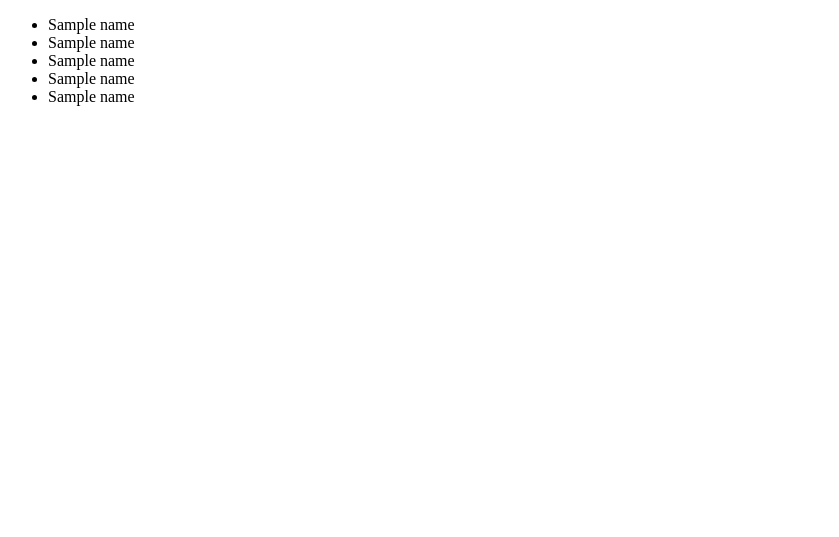
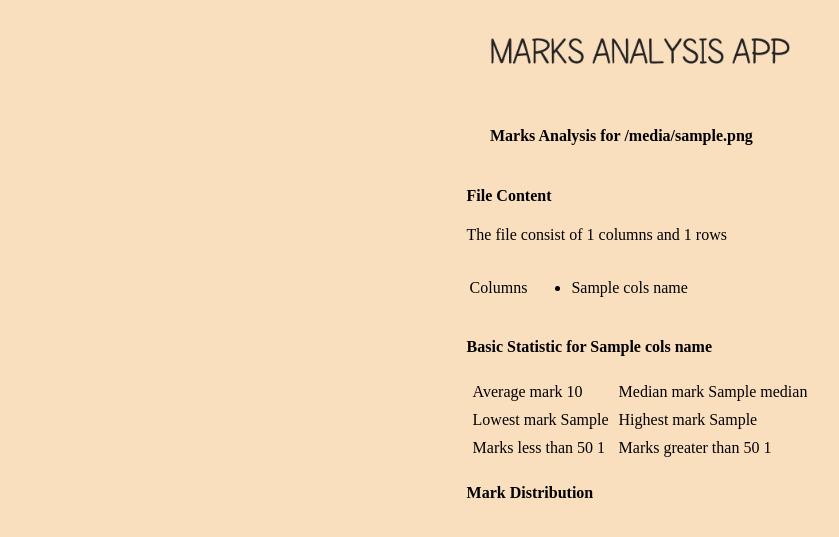
Before and after one commit to NkululekoMbhele/MarksAnalysis_Flask_App, a Flask app: template templates/analysis.html in a window 1280 px wide. Shown: the top 537 px of the page, without its empty margins (0-839 px from the left). Run offline with Flask 2, Linux system fonts and the light colour scheme; the template is opened without the code that fills it: most values are stand-ins (such as "Sample title", 1, 10 or a date in 2020).

Commit message:
second commit

```diff
--- a/app.py
+++ b/app.py
@@ -1,6 +1,8 @@
 from flask import Flask, redirect, url_for, render_template, request
 from werkzeug.utils import secure_filename
 from analysis import analysis_data
+import pandas as pd
+
 
 app = Flask(__name__)
 
@@ -26,10 +28,50 @@ def upload_file():
 @app.route('/analysis')
 def analysis_data():
     file = request.args['file']
+    df = pd.read_csv (r'./uploads/student_marks.csv')
+    # columns
+    colsName = df.columns.values.tolist()
+
+    # Number of rows and columns
+    colNumber = df.shape[1]
+    rowNumber = df.shape[0]
+
+    # mean
+    aveMark = df[colsName[-1]].mean()
+
+    # median
+    median = df[colsName[-1]].median()
+
+    # lowest mark
+    minMark = df[colsName[-1]].min()
+
+    # highest mark
+    maxMark = df[colsName[-1]].max()
+
+    df1 = df[(df.filter(like=colsName[-1]) >= 50).any(axis=1)]
+    df2 = df[(df.filter(like=colsName[-1]) < 50).any(axis=1)]
+
+    # "how many students got greater than 50"
+    passedNumber = df1.shape[0]
+    # "how many students got less than 50"
+    failedNumber = df2.shape[0]
+
+    basicStat = {
+        "colsNames": colsName,
+        "colNumber": colNumber,
+        "rowNumber": rowNumber,
+        "average": aveMark,
+        "median": median,
+        "minMark": minMark,
+        "maxMark": maxMark,
+        "passedNumber" : passedNumber,
+        "failedNumber": failedNumber
+    }
+
     if request.method == 'POST':
         return 'redirected'
     else:
-        return render_template('analysis.html', name=file)
+        return render_template('analysis.html', filename=file, basicStat=basicStat)
 
 
 if __name__ == '__main__':
--- a/requirements.txt
+++ b/requirements.txt
@@ -1,4 +1,4 @@
 Flask
 pandas
-matlibplot
+matplotlib
 werkzeug
--- /dev/null
+++ b/static/analysis.css
@@ -0,0 +1,28 @@
+body {
+    padding: 0;
+    margin: 0;
+    box-sizing: border-box;
+    background-color: rgb(250, 223, 191);
+}
+
+.container {
+    display: flex;
+    width: 100vw;
+    flex-direction: column;
+    align-items: center;
+    min-height: 100vh;
+}
+
+.header img {
+    width: 300px;
+    height: auto;
+    margin: 30px auto;
+}
+
+.header p {
+    text-align: center;
+    width: 300px;
+    margin: 0 auto;
+    font-weight: 100;
+    font-size: 20px;
+}
--- a/static/style.css
+++ b/static/style.css
@@ -11,7 +11,7 @@ body,
     display: flex;
     flex-direction: column;
     align-items: center;
-    background-color: bisque;
+    background-color: rgb(250, 223, 191);
 }
 
 .header img {
--- a/templates/analysis.html
+++ b/templates/analysis.html
@@ -5,15 +5,106 @@
     <meta charset="UTF-8" />
     <meta http-equiv="X-UA-Compatible" content="IE=edge" />
     <meta name="viewport" content="width=device-width, initial-scale=1.0" />
+    <link rel="stylesheet" href="{{url_for('static', filename='analysis.css')}}" />
     <title>Analysis - Result</title>
 </head>
 
 <body>
-    <ul>
-        {% for i in range(0, 5) %}
-        <li>{{name}}</li>
-        {% endfor %}
-    </ul>
-</body>
+    <div class="container">
+        <div class="row header">
+            <img src="{{url_for('static', filename='logo.png')}}" alt="image" />
+            <h4>
+                Marks Analysis for {{filename}}
+            </h4>
+        </div>
+        <div class="results">
+            <div class="file-content">
+                <h4>File Content</h4>
+                <div class="inside">
+                    <p>The file consist of {{basicStat['colNumber']}} columns and {{basicStat["rowNumber"]}} rows</p>
+                    <table>
+                        <tr>
+                            <td>Columns </td>
+                            <td>
+                                <ul>
+                                    {%for i in basicStat['colsNames']%}
+                                    <li>{{i}}</li>
+                                    {%endfor%}
+                                </ul>
+                            </td>
+                        </tr>
+                    </table>
+                </div>
+            </div>
+            <div class="basic-stat">
+                <h4>Basic Statistic for {{basicStat['colsNames'][-1]}}</h4>
+                <table>
+                    <tr>
+                        <td>
+                            <table>
+                                <tr>
+                                    <td>Average mark</td>
+                                    <td>{{basicStat['average']}}</td>
+                                </tr>
+                            </table>
+                        </td>
+                        <td>
+                            <table>
+                                <tr>
+                                    <td>Median mark</td>
+                                    <td>{{basicStat['median']}}</td>
+                                </tr>
+                            </table>
+                        </td>
+
+                    </tr>
+                    <tr>
+                        <td>
+                            <table>
+                                <tr>
+                                    <td>Lowest mark</td>
+                                    <td>{{basicStat['minMark']}}</td>
+                                </tr>
+                            </table>
+                        </td>
+                        <td>
+                            <table>
+                                <tr>
+                                    <td>Highest mark</td>
+                                    <td>{{basicStat['maxMark']}}</td>
+                                </tr>
+                            </table>
+                        </td>
+
+                    </tr>
+                    <tr>
+                        <td>
+                            <table>
+                                <tr>
+                                    <td>Marks less than 50</td>
+                                    <td>{{ basicStat['passedNumber'] }}</td>
+                                </tr>
+                            </table>
+                        </td>
+                        <td>
+                            <table>
+                                <tr>
+                                    <td>Marks greater than 50</td>
+                                    <td>{{ basicStat['failedNumber']}}</td>
+                                </tr>
+                            </table>
+                        </td>
+
+                    </tr>
+                </table>
+            </div>
+            <div class="distribution">
+                <h4>Mark Distribution</h4>
+            </div>
+        </div>
+
+        <body>
+
+        </body>
 
 </html>
```
Also changed, not shown: bot.py (added, +41 -0 lines).
